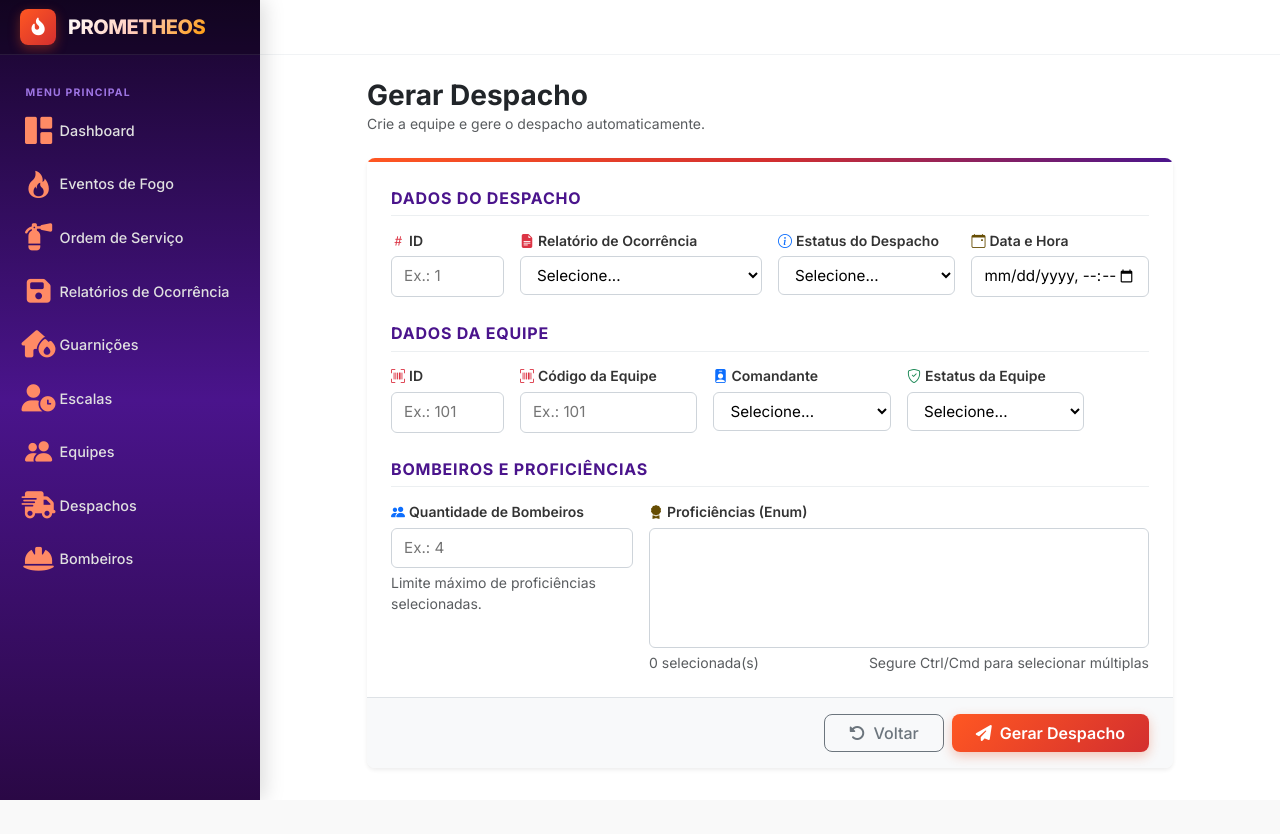
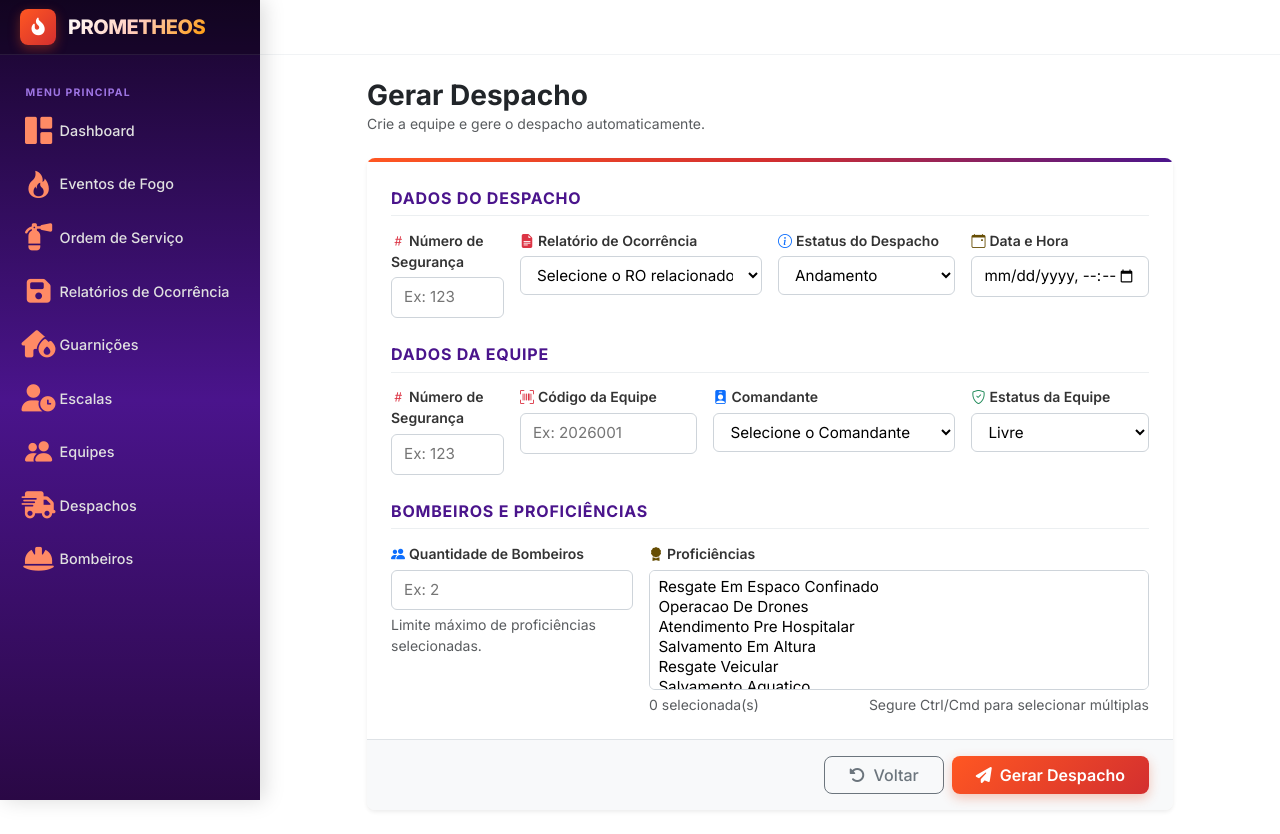
Before and after one commit to JuanPFRocha/Prometheos, a Django app: page /despacho/criar in a window 1280 px wide. Before the commit the page ends 800 px from the top, so only its background shows below. Run offline with Django 5.2, Linux system fonts and the light colour scheme; data comes from the database, SQL or seed files in the repository; both versions use the stored data as it was after the commit; lists and menus that the app fills with data are empty.

Commit message:
feat: Adiciona a geração dos despachos

```diff
--- a/templates/usuarios/criaDespacho.html
+++ b/templates/usuarios/criaDespacho.html
@@ -59,6 +59,12 @@
         gap: 0.45rem;
     }
 
+    .campo-erro {
+        color: #dc3545;
+        font-size: 0.8rem;
+        margin-top: 0.25rem;
+    }
+
     .btn-fire-primary {
         background: linear-gradient(135deg, var(--fire-orange), var(--fire-red-dark));
         color: #ffffff;
@@ -92,6 +98,17 @@
 
                 <div class="card-body p-4">
 
+                    <!-- Erros gerais (ex.: falta de bombeiros livres) -->
+                    {% if form_despacho.non_field_errors or form_equipe.non_field_errors or form_criterios.non_field_errors %}
+                    <div class="alert alert-danger mb-4 rounded-3" role="alert">
+                        <i class="bi bi-exclamation-octagon-fill me-1"></i>
+                        {% for e in form_despacho.non_field_errors %}<div>{{ e }}</div>{% endfor %}
+                        {% for e in form_equipe.non_field_errors %}<div>{{ e }}</div>{% endfor %}
+                        {% for e in form_criterios.non_field_errors %}<div>{{ e }}</div>{% endfor %}
+                    </div>
+                    {% endif %}
+
+                    <!-- Alerta do JavaScript (proficiências x quantidade) -->
                     <div id="alertaProficiencias" class="alert alert-danger d-none mb-4 rounded-3" role="alert">
                         <i class="bi bi-exclamation-octagon-fill me-1"></i>
                         A quantidade de proficiências selecionadas não pode ser maior que a quantidade de bombeiros na equipe.
@@ -99,99 +116,100 @@
 
                     <!-- SEÇÃO 1: Dados do Despacho -->
                     <div class="section-divider-title">
-                         Dados do Despacho
+                        Dados do Despacho
                     </div>
                     <div class="row g-3 mb-4">
                         <div class="col-12 col-md-2 form-field-wrapper">
-                            <label for="id_despacho" class="form-label-custom">
-                                <i class="bi bi-hash text-danger me-1"></i>ID
+                            <label for="{{ form_despacho.id.id_for_label }}" class="form-label-custom">
+                                <i class="bi bi-hash text-danger me-1"></i>Número de Segurança
                             </label>
-                            <input type="number" id="id_despacho" name="id" placeholder="Ex.: 1">
+                            {{ form_despacho.id }}
+                            {% for e in form_despacho.id.errors %}<div class="campo-erro">{{ e }}</div>{% endfor %}
                         </div>
 
                         <div class="col-12 col-md-4 form-field-wrapper">
-                            <label for="id_ro" class="form-label-custom">
+                            <label for="{{ form_despacho.id_ro.id_for_label }}" class="form-label-custom">
                                 <i class="bi bi-file-earmark-text-fill text-danger me-1"></i>Relatório de Ocorrência
                             </label>
-                            <select id="id_ro" name="id_ro">
-                                <option value="">Selecione...</option>
-                            </select>
+                            {{ form_despacho.id_ro }}
+                            {% for e in form_despacho.id_ro.errors %}<div class="campo-erro">{{ e }}</div>{% endfor %}
                         </div>
 
                         <div class="col-12 col-md-3 form-field-wrapper">
-                            <label for="estatus_despacho" class="form-label-custom">
+                            <label for="{{ form_despacho.estatus.id_for_label }}" class="form-label-custom">
                                 <i class="bi bi-info-circle text-primary me-1"></i>Estatus do Despacho
                             </label>
-                            <select id="estatus_despacho" name="estatus_despacho">
-                                <option value="">Selecione...</option>
-                            </select>
+                            {{ form_despacho.estatus }}
+                            {% for e in form_despacho.estatus.errors %}<div class="campo-erro">{{ e }}</div>{% endfor %}
                         </div>
 
                         <div class="col-12 col-md-3 form-field-wrapper">
-                            <label for="data" class="form-label-custom">
+                            <label for="{{ form_despacho.data.id_for_label }}" class="form-label-custom">
                                 <i class="bi bi-calendar-event text-warning-emphasis me-1"></i>Data e Hora
                             </label>
-                            <input type="datetime-local" id="data" name="data">
+                            {{ form_despacho.data }}
+                            {% for e in form_despacho.data.errors %}<div class="campo-erro">{{ e }}</div>{% endfor %}
                         </div>
                     </div>
 
                     <!-- SEÇÃO 2: Criação da Equipe -->
                     <div class="section-divider-title">
-                         Dados da Equipe
+                        Dados da Equipe
                     </div>
                     <div class="row g-3 mb-4">
                         <div class="col-12 col-md-2 form-field-wrapper">
-                            <label for="codigo_equipe" class="form-label-custom">
-                                <i class="bi bi-upc-scan text-danger me-1"></i>ID
+                            <label for="{{ form_equipe.id.id_for_label }}" class="form-label-custom">
+                                <i class="bi bi-hash text-danger me-1"></i>Número de Segurança
                             </label>
-                            <input type="number" id="codigo_equipe" name="codigo_equipe" placeholder="Ex.: 101">
-                        </div>
-                        <div class="col-12 col-md-3 form-field-wrapper">
-                            <label for="codigo_equipe" class="form-label-custom">
-                                <i class="bi bi-upc-scan text-danger me-1"></i>Código da Equipe
-                            </label>
-                            <input type="number" id="codigo_equipe" name="codigo_equipe" placeholder="Ex.: 101">
+                            {{ form_equipe.id }}
+                            {% for e in form_equipe.id.errors %}<div class="campo-erro">{{ e }}</div>{% endfor %}
                         </div>
 
                         <div class="col-12 col-md-3 form-field-wrapper">
-                            <label for="id_comandante" class="form-label-custom">
+                            <label for="{{ form_equipe.codigo.id_for_label }}" class="form-label-custom">
+                                <i class="bi bi-upc-scan text-danger me-1"></i>Código da Equipe
+                            </label>
+                            {{ form_equipe.codigo }}
+                            {% for e in form_equipe.codigo.errors %}<div class="campo-erro">{{ e }}</div>{% endfor %}
+                        </div>
+
+                        <div class="col-12 col-md-4 form-field-wrapper">
+                            <label for="{{ form_equipe.id_comandante.id_for_label }}" class="form-label-custom">
                                 <i class="bi bi-person-badge-fill text-primary me-1"></i>Comandante
                             </label>
-                            <select id="id_comandante" name="id_comandante">
-                                <option value="">Selecione...</option>
-                            </select>
+                            {{ form_equipe.id_comandante }}
+                            {% for e in form_equipe.id_comandante.errors %}<div class="campo-erro">{{ e }}</div>{% endfor %}
                         </div>
 
                         <div class="col-12 col-md-3 form-field-wrapper">
-                            <label for="estatus_equipe" class="form-label-custom">
+                            <label for="{{ form_equipe.estatus.id_for_label }}" class="form-label-custom">
                                 <i class="bi bi-shield-check text-success me-1"></i>Estatus da Equipe
                             </label>
-                            <select id="estatus_equipe" name="estatus_equipe">
-                                <option value="">Selecione...</option>
-                            </select>
+                            {{ form_equipe.estatus }}
+                            {% for e in form_equipe.estatus.errors %}<div class="campo-erro">{{ e }}</div>{% endfor %}
                         </div>
                     </div>
 
                     <!-- SEÇÃO 3: Bombeiros e Proficiências -->
                     <div class="section-divider-title">
-                         Bombeiros e Proficiências
+                        Bombeiros e Proficiências
                     </div>
                     <div class="row g-3">
                         <div class="col-12 col-md-4 form-field-wrapper">
-                            <label for="qtd_bombeiros" class="form-label-custom">
+                            <label for="{{ form_criterios.qtd_bombeiros.id_for_label }}" class="form-label-custom">
                                 <i class="bi bi-people-fill text-primary me-1"></i>Quantidade de Bombeiros
                             </label>
-                            <input type="number" id="qtd_bombeiros" name="qtd_bombeiros" min="1" step="1" placeholder="Ex.: 4">
+                            {{ form_criterios.qtd_bombeiros }}
+                            {% for e in form_criterios.qtd_bombeiros.errors %}<div class="campo-erro">{{ e }}</div>{% endfor %}
                             <div class="form-text small">Limite máximo de proficiências selecionadas.</div>
                         </div>
 
                         <div class="col-12 col-md-8 form-field-wrapper">
-                            <label for="proficiencias" class="form-label-custom">
-                                <i class="bi bi-award-fill text-warning-emphasis me-1"></i>Proficiências (Enum)
+                            <label for="{{ form_criterios.profi.id_for_label }}" class="form-label-custom">
+                                <i class="bi bi-award-fill text-warning-emphasis me-1"></i>Proficiências
                             </label>
-                            <select id="proficiencias" name="proficiencias" multiple>
-                                <!-- Opções do Enum serão adicionadas depois -->
-                            </select>
+                            {{ form_criterios.profi }}
+                            {% for e in form_criterios.profi.errors %}<div class="campo-erro">{{ e }}</div>{% endfor %}
                             <div class="d-flex justify-content-between align-items-center mt-1">
                                 <span id="contadorProficiencias" class="text-muted small">0 selecionada(s)</span>
                                 <span class="text-muted small">Segure Ctrl/Cmd para selecionar múltiplas</span>
@@ -222,8 +240,9 @@
 <script>
     (function () {
         const form = document.getElementById('formGerarDespacho');
-        const qtdInput = document.getElementById('qtd_bombeiros');
-        const profSelect = document.getElementById('proficiencias');
+        // Os ids levam o prefixo do formulário: id_<prefixo>-<campo>
+        const qtdInput = document.getElementById('{{ form_criterios.qtd_bombeiros.id_for_label }}');
+        const profSelect = document.getElementById('{{ form_criterios.profi.id_for_label }}');
         const contador = document.getElementById('contadorProficiencias');
         const alerta = document.getElementById('alertaProficiencias');
 
@@ -234,7 +253,8 @@
             const qtdBombeiros = parseInt(qtdInput.value, 10);
 
             if (contador) {
-                contador.textContent = `${selecionadas} selecionada(s)` + (Number.isInteger(qtdBombeiros) && qtdBombeiros > 0 ? ` / máx. ${qtdBombeiros}` : '');
+                contador.textContent = `${selecionadas} selecionada(s)` +
+                    (Number.isInteger(qtdBombeiros) && qtdBombeiros > 0 ? ` / máx. ${qtdBombeiros}` : '');
             }
 
             const excedeu = Number.isInteger(qtdBombeiros) && qtdBombeiros >= 0 && selecionadas > qtdBombeiros;
@@ -258,6 +278,9 @@
                 }
             });
         }
+
+        // Atualiza o contador ao abrir a página (útil quando o POST volta com erro)
+        validarProficiencias();
     })();
 </script>
 
--- a/usuario/forms.py
+++ b/usuario/forms.py
@@ -1,6 +1,7 @@
 from django import forms
 from django.db.models import Q
 from .models import *
+from evento_fogo.models import Despacho, RelatorioOcorrencia
 
 
 class BombeiroForm(forms.ModelForm):
@@ -86,3 +87,70 @@ class EscalaForm(forms.ModelForm):
         campo.empty_label = "Selecione uma guarnição"
         campo.label_from_instance = lambda e: f"{e.nome}"
         campo.queryset = Guarnicao.objects.order_by("codigo")
+
+# ----------------------------  Seção para o despacho Automático ----------------------------------
+
+class DespachoForm(forms.ModelForm):
+    class Meta:
+        model = Despacho
+        fields = ['id', 'id_ro', 'estatus', 'data']
+        widgets = {
+            "data" : forms.DateTimeInput(
+                attrs={"type" : "datetime-local"},
+                format="%Y-%m-%dT%H:%M",
+            )
+        }
+
+    def __init__(self, *args, **kwargs):
+        super().__init__(*args, **kwargs)
+
+        self.fields['id'].widget.attrs['placeholder'] = 'Ex: 123'
+        campoRO = self.fields['id_ro']
+        campoRO.empty_label = 'Selecione o RO relacionado'
+        campoRO.label_from_instance = lambda ro: (
+            f"{ro.id} · {ro.data:%d/%m/%Y}"
+        )
+        campoRO.queryset = (
+            RelatorioOcorrencia.objects.order_by("-data")
+        )
+
+class EquipeForm(forms.ModelForm):
+    class Meta:
+        model = Equipe
+        fields = ['id', 'codigo', 'id_comandante', 'estatus']
+
+    def __init__(self, *args, **kwargs):
+        super().__init__(*args, **kwargs)
+
+        self.fields['id'].widget.attrs['placeholder'] = 'Ex: 123'
+        self.fields['codigo'].widget.attrs['placeholder'] = 'Ex: 2026001'
+        campoComandante = self.fields['id_comandante']
+        campoComandante.empty_label = 'Selecione o Comandante'
+        campoComandante.label_from_instance = lambda co: (
+            f"{co.id_usuario.nome}"
+        )
+        campoComandante.queryset = (
+            Bombeiro.objects.filter(id_usuario__perfil="COMANDO")
+            .select_related("id_usuario").order_by("-id_usuario__nome")
+        )
+
+class CriteriosEquipeForm(forms.Form):
+    qtd_bombeiros = forms.IntegerField(min_value=1, label='Quantidade de bombeiros')
+    profi = forms.MultipleChoiceField(choices=Proficiencia.choices, required=False,
+                                       widget=forms.SelectMultiple, label='Proficiências')
+
+    def __init__(self, *args, **kwargs):
+        super().__init__(*args, **kwargs)
+
+        self.fields['qtd_bombeiros'].widget.attrs['placeholder'] = 'Ex: 2'
+
+    def clean(self):
+        dados = super().clean()
+        qtd = dados.get("qtd_bombeiros")
+        profs = dados.get("proficiencias", [])
+        if qtd and len(profs) > qtd:
+            self.add_error(
+                "proficiencias",
+                f"Selecione no máximo {qtd} proficiência(s), uma por bombeiro.",
+            )
+        return dados
--- a/usuario/views.py
+++ b/usuario/views.py
@@ -1,6 +1,8 @@
+from django.db import transaction
 from django.shortcuts import render, redirect
 from usuario.models import *
 from .forms import *
+from django.core.exceptions import ValidationError
 
 def bombeiro(request):
     bombeiros = Bombeiro.objects.all().order_by("-matricula")
@@ -92,5 +94,70 @@ def editaEscala(request, id=None):
 
     return render(request, 'usuarios/editaEscala.html', {"form" : form})
 
+def escolherBombeiros(qtd, profi, excluir):
+    bombLivres = Bombeiro.objects.filter(estatus=Estatus.LIVRE).exclude(pk__in=excluir)
+    escolhidos = []
+
+    for p in profi:
+        candidato = (
+            bombLivres.filter(proficiencia=p).exclude(pk__in=[b.pk for b in escolhidos]).first()
+        )
+
+        if candidato is None:
+            raise ValidationError(f"Não há bombeiro livre com a proficiência {p}.")
+        escolhidos.append(candidato)
+
+    sobra = qtd - len(escolhidos)
+
+    if sobra > 0:
+        livres = bombLivres.exclude(pk__in=[b.pk for b in escolhidos])[:sobra]
+        escolhidos.extend(livres)
+
+    if len(escolhidos) < qtd:
+        raise ValidationError("Não há bombeiros livres suficientes para a quantidade pedida.")
+
+
+    return escolhidos
+
 def criaDespacho(request):
-    return render(request, 'usuarios/criaDespacho.html')
+    despachoForm = DespachoForm(request.POST or None, prefix='despacho')
+    equipeForm = EquipeForm(request.POST or None, prefix='equipe')
+    criterios = CriteriosEquipeForm(request.POST or None, prefix='criterios')
+
+    valida = [
+        despachoForm.is_valid(),
+        equipeForm.is_valid(),
+        criterios.is_valid(),
+    ]
+
+    if all(valida):
+        comandante = equipeForm.cleaned_data["id_comandante"]
+        try:
+            with transaction.atomic():
+                bombeiros = escolherBombeiros(
+                    criterios.cleaned_data["qtd_bombeiros"],
+                    criterios.cleaned_data["profi"],
+                    excluir=[comandante.pk]
+                )
+
+                equipe = equipeForm.save()
+
+                Bombeiro.objects.filter(pk__in=[b.pk for b in bombeiros]).update(
+                    id_equipe=equipe,
+                    estatus=Estatus.INDISPONIVEL,
+                )
+                despacho = despachoForm.save(commit=False)
+                despacho.id_equipe = equipe
+                despacho.save()
+        except ValidationError as e:
+            criterios.add_error(None, e)
+        else:
+            return redirect("relatorioOcorrencia")
+
+
+    contexto = {
+        "form_despacho" : despachoForm,
+        "form_equipe" : equipeForm,
+        "form_criterios" : criterios
+    }
+    return render(request, 'usuarios/criaDespacho.html', contexto)
```
Also changed, not shown: db.sqlite3.
